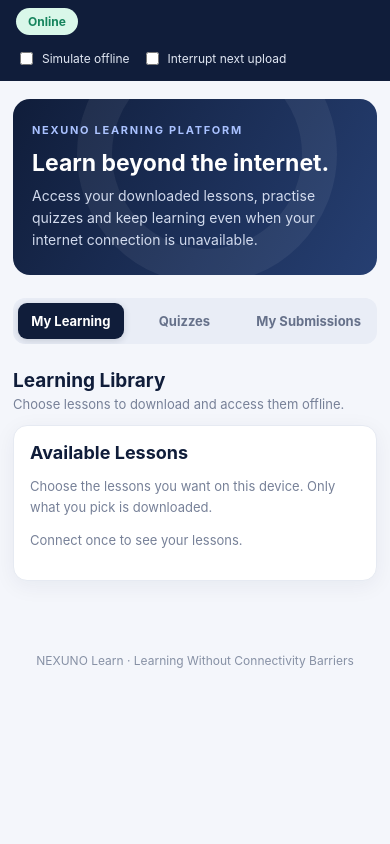
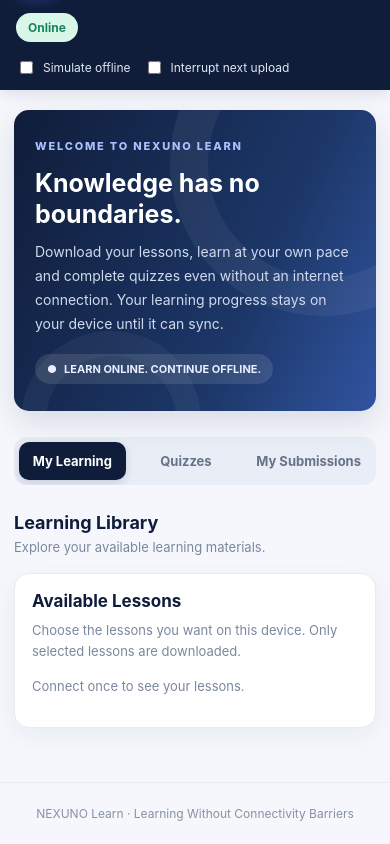
Before and after one commit to shruti9116/nexuno-offline-learning-platform, a website: page public/index.html in a window 390 px wide. Shown: the part 58-902 px from the top of the page. Before the commit the page ends 844 px from the top, so only its background shows below. Drawn offline with Linux system fonts and the light colour scheme; no server answers.

Commit message:
Update index.html

```diff
--- a/public/index.html
+++ b/public/index.html
@@ -1,327 +1,404 @@
+
 <!doctype html>
 <html lang="en">
 <head>
 <meta charset="utf-8">
-<meta name="viewport" content="width=device-width,initial-scale=1">
+<meta name="viewport" content="width=device-width, initial-scale=1">
 <meta name="theme-color" content="#101d3a">
-<meta name="description" content="NEXUNO Learn - Learn anytime, even without internet connectivity.">
-<title>NEXUNO Learn | Offline Learning Platform</title>
+<meta name="description" content="NEXUNO Learn - An offline-first learning platform.">
+<title>NEXUNO Learn | Learning Platform</title>
 <link rel="manifest" href="manifest.json">
 
 <style>
-:root{
+:root {
   --navy:#101d3a;
-  --navy2:#192c50;
-  --blue:#3867f5;
-  --blue-light:#edf2ff;
+  --navy-light:#1c3156;
+  --blue:#4169f5;
+  --blue-dark:#3154d8;
+  --blue-soft:#edf2ff;
   --orange:#f28a38;
   --green:#16845d;
   --red:#c43d4b;
-  --bg:#f4f6fb;
-  --white:#ffffff;
+  --bg:#f5f7fc;
+  --white:#fff;
   --ink:#202b42;
-  --muted:#778198;
-  --border:#e6eaf2;
-  --shadow:0 5px 22px rgba(24,42,75,.06);
+  --muted:#7b879d;
+  --border:#e7ebf3;
+  --shadow:0 8px 28px rgba(24,42,75,.055);
 }
 
-*{box-sizing:border-box}
+* { box-sizing:border-box; }
 
-body{
+body {
   margin:0;
   font-family:Inter,"Segoe UI",Arial,sans-serif;
   background:var(--bg);
   color:var(--ink);
 }
 
-button{
+button {
   font:inherit;
   font-weight:650;
   border:0;
-  border-radius:9px;
+  border-radius:10px;
   padding:11px 17px;
   cursor:pointer;
   background:var(--blue);
   color:white;
-  transition:.2s;
+  transition:background .2s,transform .2s;
 }
 
-button:hover{filter:brightness(1.08)}
-button:disabled{opacity:.5;cursor:not-allowed}
-button.alt{background:var(--orange)}
-button.ghost{background:var(--blue-light);color:var(--navy)}
-button:focus-visible{
+button:hover { background:var(--blue-dark); }
+button:active { transform:scale(.98); }
+button:disabled { opacity:.5;cursor:not-allowed; }
+button.alt { background:var(--orange); }
+button.alt:hover { background:#df7626; }
+button.ghost { background:var(--blue-soft);color:var(--navy); }
+
+button:focus-visible,
+input:focus-visible {
   outline:3px solid #9db4ff;
-  outline-offset:2px;
+  outline-offset:3px;
 }
 
-header{
+header {
   background:var(--navy);
   color:white;
-  padding:15px 5%;
+  min-height:76px;
+  padding:13px 5%;
   display:flex;
   align-items:center;
-  gap:14px;
+  gap:16px;
   flex-wrap:wrap;
+  box-shadow:0 3px 15px rgba(16,29,58,.12);
 }
 
-.brand{
+.brand {
   display:flex;
   align-items:center;
   gap:11px;
 }
 
-.logo{
-  width:39px;
-  height:39px;
-  border-radius:11px;
+.logo {
+  width:42px;
+  height:42px;
+  border-radius:12px;
   display:grid;
   place-items:center;
-  background:var(--blue);
+  background:linear-gradient(135deg,#527cff,#3154d8);
   color:white;
-  font-size:19px;
-  font-weight:800;
+  font-size:21px;
+  font-weight:850;
+  box-shadow:0 4px 12px rgba(65,105,245,.3);
 }
 
-header h1{
+header h1 {
   margin:0;
   font-size:21px;
-  letter-spacing:.5px;
+  letter-spacing:.3px;
 }
 
-header h1 span{color:#8eafff}
+header h1 span { color:#8eafff; }
 
-.brand small{
+.brand small {
   display:block;
   color:#b9c5dc;
-  font-size:11px;
-  margin-top:2px;
-  letter-spacing:1.2px;
+  font-size:10px;
+  margin-top:3px;
+  letter-spacing:1.1px;
 }
 
-.badge{
-  padding:6px 12px;
+.badge {
+  padding:7px 12px;
   border-radius:30px;
   font-size:12px;
   font-weight:750;
+  white-space:nowrap;
 }
 
-.on{background:#d9f7e9;color:var(--green)}
-.off{background:#ffe3e5;color:var(--red)}
+.on { background:#d9f7e9;color:var(--green); }
+.off { background:#ffe3e5;color:var(--red); }
 
-.tools{
+.tools {
   margin-left:auto;
   display:flex;
-  gap:16px;
+  align-items:center;
+  gap:17px;
   flex-wrap:wrap;
   font-size:12px;
   color:#e1e7f3;
 }
 
-.tools label{
+.tools label {
   display:flex;
   align-items:center;
-  gap:6px;
+  gap:7px;
   cursor:pointer;
 }
 
-.tools input{accent-color:var(--orange)}
+.tools input { accent-color:var(--orange); }
 
-main{
-  max-width:1120px;
+main {
+  max-width:1160px;
   margin:0 auto;
-  padding:28px 22px 45px;
+  padding:30px 24px 48px;
 }
 
-.welcome{
-  background:linear-gradient(120deg,var(--navy),#263f72);
+.welcome {
+  background:linear-gradient(115deg,#101d3a 0%,#1c3768 65%,#3154a1 100%);
   color:white;
-  border-radius:17px;
-  padding:27px 30px;
-  margin-bottom:23px;
+  border-radius:19px;
+  padding:34px;
+  margin-bottom:26px;
   position:relative;
   overflow:hidden;
+  box-shadow:0 12px 30px rgba(16,29,58,.12);
 }
 
-.welcome:after{
+.welcome:after {
   content:"";
   position:absolute;
-  width:190px;
-  height:190px;
-  border:35px solid rgba(255,255,255,.06);
+  width:230px;
+  height:230px;
+  border:38px solid rgba(255,255,255,.055);
   border-radius:50%;
-  right:40px;
-  top:-75px;
+  right:35px;
+  top:-100px;
+  pointer-events:none;
 }
 
-.welcome .eyebrow{
+.welcome:before {
+  content:"";
+  position:absolute;
+  width:130px;
+  height:130px;
+  border:25px solid rgba(255,255,255,.045);
+  border-radius:50%;
+  right:175px;
+  bottom:-100px;
+  pointer-events:none;
+}
+
+.welcome-content {
+  position:relative;
+  z-index:1;
+}
+
+.welcome .eyebrow {
   color:#a9c1ff;
   font-size:11px;
-  font-weight:750;
-  letter-spacing:1.7px;
-  margin:0 0 9px;
+  font-weight:800;
+  letter-spacing:1.8px;
+  margin:0 0 12px;
 }
 
-.welcome h2{
+.welcome h2 {
   color:white;
-  font-size:27px;
-  margin:0 0 8px;
+  font-size:30px;
+  margin:0 0 10px;
+  line-height:1.25;
 }
 
-.welcome p{
+.welcome p {
   color:#d1daed;
   margin:0;
   font-size:14px;
-  max-width:580px;
-  line-height:1.6;
+  max-width:590px;
+  line-height:1.7;
 }
 
-.section-heading{
+.welcome-note {
+  display:inline-flex;
+  align-items:center;
+  gap:7px;
+  margin-top:19px;
+  padding:8px 12px;
+  border-radius:30px;
+  background:rgba(255,255,255,.11);
+  color:#e9efff;
+  font-size:11px;
+  font-weight:650;
+}
+
+.section-heading {
   display:flex;
   align-items:center;
   justify-content:space-between;
   gap:12px;
-  margin:25px 0 13px;
+  margin:27px 0 15px;
 }
 
-.section-heading h2{
+.section-heading h2 {
   margin:0;
   color:var(--navy);
-  font-size:19px;
+  font-size:20px;
 }
 
-.section-heading p{
-  margin:4px 0 0;
+.section-heading p {
+  margin:5px 0 0;
   color:var(--muted);
   font-size:13px;
+  line-height:1.5;
 }
 
-nav{
+nav {
   display:flex;
-  gap:8px;
+  gap:7px;
   padding:5px;
   background:#e9edf6;
   border-radius:12px;
   width:fit-content;
   max-width:100%;
   overflow-x:auto;
-  margin-bottom:20px;
+  margin-bottom:23px;
 }
 
-nav button{
+nav button {
   background:transparent;
   color:#66718a;
-  padding:10px 17px;
+  padding:11px 19px;
   white-space:nowrap;
   font-size:13px;
 }
 
-nav button.act{
+nav button:hover {
+  background:#f6f8fc;
+  color:var(--navy);
+}
+
+nav button.act {
   background:var(--navy);
   color:white;
-  box-shadow:0 2px 7px rgba(16,29,58,.16);
+  box-shadow:0 3px 9px rgba(16,29,58,.15);
 }
 
-.card{
+.card {
   background:var(--white);
   border:1px solid var(--border);
-  border-radius:14px;
-  padding:21px;
-  margin-bottom:17px;
+  border-radius:15px;
+  padding:23px;
+  margin-bottom:18px;
   box-shadow:var(--shadow);
 }
 
-.card h2{
+.card h2 {
   color:var(--navy);
-  font-size:18px;
-  margin:0 0 10px;
+  font-size:17px;
+  margin:0 0 9px;
 }
 
-.muted{
+.muted {
   color:var(--muted);
   font-size:13px;
-  line-height:1.6;
+  line-height:1.65;
 }
 
-.row{
+#packState {
+  margin:0 0 13px;
+}
+
+.row {
   display:flex;
   align-items:center;
-  gap:13px;
-  padding:15px 5px;
+  gap:15px;
+  padding:17px 7px;
   border-bottom:1px solid var(--border);
 }
 
-.row:last-child{border:0}
+.row:last-child { border-bottom:0; }
 
-.row .meta{flex:1;min-width:0}
+.row .meta {
+  flex:1;
+  min-width:0;
+}
 
-.row .meta b{
+.row .meta b {
   display:block;
   font-size:15px;
   color:var(--ink);
-  margin-bottom:4px;
+  margin-bottom:5px;
 }
 
-.row .meta small{
+.row .meta small {
   color:var(--muted);
   font-size:12px;
+  line-height:1.5;
 }
 
-.tick{
+.row button {
+  flex-shrink:0;
+}
+
+.tick {
   color:var(--green);
   font-weight:750;
 }
 
-.q{margin:18px 0}
-
-.q p{
-  font-weight:700;
-  margin:0 0 10px;
-  line-height:1.5;
+#lessonCard {
+  border-top:3px solid var(--blue);
+  animation:appear .25s ease;
 }
 
-.opt{
+#lessonBody {
+  line-height:1.8;
+  font-size:14px;
+}
+
+#takeQuiz { margin-top:15px; }
+
+.q { margin:21px 0; }
+
+.q p {
+  font-weight:750;
+  margin:0 0 12px;
+  line-height:1.55;
+}
+
+.opt {
   display:block;
-  padding:12px 14px;
+  padding:13px 15px;
   border:1px solid var(--border);
-  border-radius:9px;
-  margin:8px 0;
+  border-radius:10px;
+  margin:9px 0;
   cursor:pointer;
   font-size:14px;
   transition:.2s;
 }
 
-.opt:hover{
+.opt:hover {
   border-color:#9db4ff;
   background:#f8faff;
 }
 
-.opt.sel{
+.opt.sel {
   border-color:var(--blue);
-  background:var(--blue-light);
+  background:var(--blue-soft);
 }
 
-.opt input{
-  margin-right:9px;
+.opt input {
+  margin-right:10px;
   accent-color:var(--blue);
 }
 
-table{
+table {
   width:100%;
   border-collapse:collapse;
   min-width:450px;
 }
 
-.table-wrap{overflow-x:auto}
+.table-wrap {
+  overflow-x:auto;
+  margin-top:12px;
+}
 
-td,th{
-  padding:13px 10px;
+td,th {
+  padding:14px 11px;
   text-align:left;
   border-bottom:1px solid var(--border);
   font-size:13px;
 }
 
-th{
+th {
   color:#69758d;
   font-size:11px;
   text-transform:uppercase;
@@ -329,55 +406,91 @@ th{
   background:#f8f9fc;
 }
 
-.st{
+.st {
   display:inline-block;
-  padding:5px 10px;
+  padding:6px 10px;
   border-radius:30px;
-  font-weight:700;
+  font-weight:750;
   font-size:11px;
   white-space:nowrap;
 }
 
-.s-saved{background:#edf0fb;color:var(--navy)}
-.s-pending{background:#fff1dc;color:#a05a00}
-.s-syncing{background:#e4ebff;color:var(--blue)}
-.s-synced{background:#dff7eb;color:var(--green)}
-.s-failed{background:#ffe5e7;color:var(--red)}
+.s-saved { background:#edf0fb;color:var(--navy); }
+.s-pending { background:#fff1dc;color:#a05a00; }
+.s-syncing { background:#e4ebff;color:var(--blue); }
+.s-synced { background:#dff7eb;color:var(--green); }
+.s-failed { background:#ffe5e7;color:var(--red); }
 
-.hide{display:none!important}
+.hide { display:none!important; }
 
-#lessonCard{border-top:3px solid var(--blue)}
+#saveNote,#attNote { margin-top:13px; }
 
-#lessonBody{
-  line-height:1.7;
-  font-size:14px;
+footer {
+  text-align:center;
+  padding:23px 15px;
+  color:#8791a5;
+  font-size:12px;
+  border-top:1px solid var(--border);
 }
 
-#saveNote,#attNote{margin-top:12px}
-
-footer{
-  text-align:center;
-  padding:20px;
-  color:#8791a5;
-  font-size:12px;
+@keyframes appear {
+  from { opacity:0;transform:translateY(5px); }
+  to { opacity:1;transform:translateY(0); }
 }
 
-@media(max-width:650px){
-  header{padding:13px 16px}
-  header h1{font-size:18px}
-  .tools{
+@media(max-width:700px) {
+  header { padding:13px 16px; }
+  header h1 { font-size:19px; }
+
+  .tools {
     margin-left:0;
     width:100%;
-    gap:12px;
+    gap:13px;
   }
-  main{padding:18px 13px 35px}
-  .welcome{padding:23px 19px}
-  .welcome h2{font-size:23px}
-  .card{padding:16px}
-  nav{width:100%}
-  nav button{flex:1;padding:10px 11px}
-  .row{flex-wrap:wrap}
-  .row button{font-size:12px;padding:9px 12px}
+
+  main { padding:20px 14px 36px; }
+
+  .welcome {
+    padding:27px 21px;
+    border-radius:15px;
+  }
+
+  .welcome h2 { font-size:25px; }
+
+  .welcome:after {
+    right:-100px;
+  }
+
+  .card { padding:17px; }
+
+  nav { width:100%; }
+
+  nav button {
+    flex:1;
+    padding:11px 10px;
+  }
+
+  .row {
+    flex-wrap:wrap;
+    gap:10px;
+  }
+
+  .row .meta { flex-basis:65%; }
+
+  .row button {
+    font-size:12px;
+    padding:10px 12px;
+  }
+
+  .section-heading h2 { font-size:18px; }
+}
+
+@media(prefers-reduced-motion:reduce) {
+  *,*::before,*::after {
+    animation-duration:.01ms!important;
+    transition-duration:.01ms!important;
+    scroll-behavior:auto!important;
+  }
 }
 </style>
 </head>
@@ -386,14 +499,14 @@ footer{
 
 <header>
   <div class="brand">
-    <div class="logo">N</div>
+    <div class="logo" aria-hidden="true">N</div>
     <div>
       <h1>NEX<span>UNO</span> Learn</h1>
       <small>LEARNING WITHOUT CONNECTIVITY BARRIERS</small>
     </div>
   </div>
 
-  <span id="net" class="badge on">Online</span>
+  <span id="net" class="badge on" role="status" aria-live="polite">Online</span>
 
   <div class="tools">
     <label>
@@ -411,16 +524,23 @@ footer{
 <main>
 
   <section class="welcome">
-    <p class="eyebrow">NEXUNO LEARNING PLATFORM</p>
-    <h2>Learn beyond the internet.</h2>
-    <p>
-      Access your downloaded lessons, practise quizzes and keep learning
-      even when your internet connection is unavailable.
-    </p>
+    <div class="welcome-content">
+      <p class="eyebrow">WELCOME TO NEXUNO LEARN</p>
+      <h2>Knowledge has no boundaries.</h2>
+      <p>
+        Download your lessons, learn at your own pace and complete quizzes
+        even without an internet connection. Your learning progress stays
+        on your device until it can sync.
+      </p>
+      <div class="welcome-note">
+        <span aria-hidden="true">●</span>
+        LEARN ONLINE. CONTINUE OFFLINE.
+      </div>
+    </div>
   </section>
 
-  <nav>
-    <button id="t-lesson" class="act">My Learning</button>
+  <nav aria-label="Main navigation">
+    <button id="t-lesson" class="act" aria-current="page">My Learning</button>
     <button id="t-quiz">Quizzes</button>
     <button id="t-attempts">My Submissions</button>
   </nav>
@@ -430,21 +550,21 @@ footer{
     <div class="section-heading">
       <div>
         <h2>Learning Library</h2>
-        <p>Choose lessons to download and access them offline.</p>
+        <p>Explore your available learning materials.</p>
       </div>
     </div>
 
     <div class="card">
       <h2>Available Lessons</h2>
       <p id="packState" class="muted">
-        Choose the lessons you want on this device. Only what you pick is downloaded.
+        Choose the lessons you want on this device. Only selected lessons are downloaded.
       </p>
       <div id="catalog"></div>
     </div>
 
     <div class="card hide" id="lessonCard">
       <div id="lessonBody"></div>
-      <button id="takeQuiz" class="alt" style="margin-top:12px">
+      <button id="takeQuiz" class="alt">
         Take the quiz
       </button>
     </div>
@@ -456,7 +576,7 @@ footer{
     <div class="section-heading">
       <div>
         <h2>Knowledge Check</h2>
-        <p>Test your understanding of the lesson.</p>
+        <p>Test your understanding and save your progress.</p>
       </div>
     </div>
 
@@ -464,11 +584,12 @@ footer{
       <h2 id="quizTitle">Quiz</h2>
       <p class="muted">
         Your answers are saved on this device as you select them.
+        You can continue your attempt even if the internet disconnects.
       </p>
 
       <div id="quizForm"></div>
 
-      <p id="saveNote" class="muted"></p>
+      <p id="saveNote" class="muted" role="status" aria-live="polite"></p>
 
       <button id="submit" class="alt">Submit Quiz</button>
     </div>
@@ -480,7 +601,7 @@ footer{
     <div class="section-heading">
       <div>
         <h2>My Submissions</h2>
-        <p>Track your quiz attempts and synchronization status.</p>
+        <p>Monitor your quiz attempts and upload status.</p>
       </div>
     </div>
 
@@ -494,14 +615,14 @@ footer{
               <th>Attempt</th>
               <th>Status</th>
               <th>Answers</th>
-              <th></th>
+              <th>Action</th>
             </tr>
           </thead>
           <tbody id="rows"></tbody>
         </table>
       </div>
 
-      <p class="muted" id="attNote"></p>
+      <p class="muted" id="attNote" role="status" aria-live="polite"></p>
     </div>
 
   </section>
```
